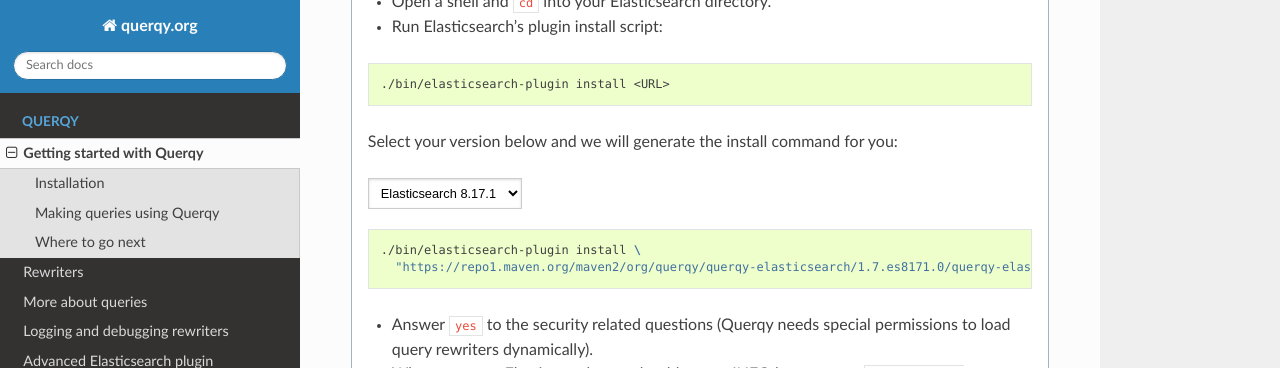
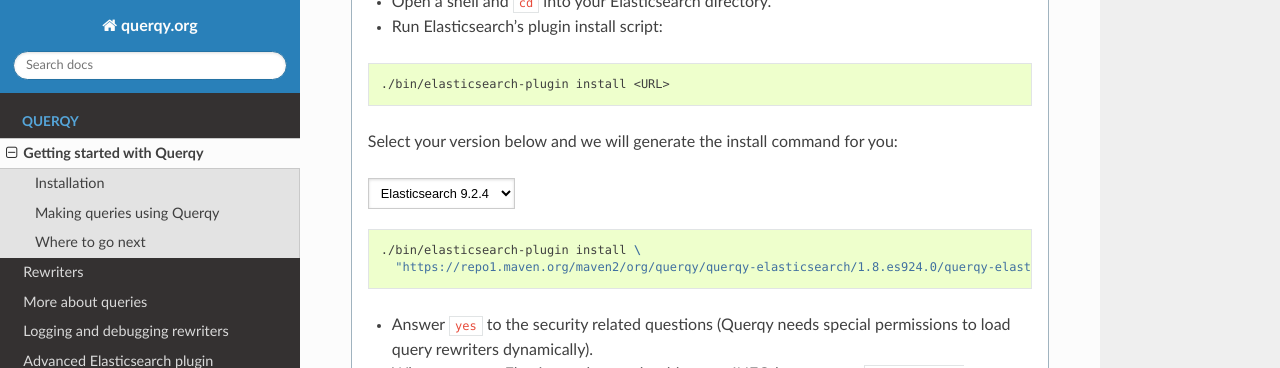
Before and after one commit to querqy/querqy-docs, a Sphinx documentation site: the page built from docs/source/querqy/index.rst, in a window 1280 px wide and 900 px high, scrolled down 671 px. Shown: the top 368 px of the window. Built offline with Sphinx 7.4.7 and the Read the Docs theme 3.1.0, drawn with Linux system fonts in a browser that asks for light colours; formulas are drawn with MathJax 3; part of the change alters nothing that is shown.

Commit message:
Update Elasticsearch version dropdown with latest releases
Add ES 9.2.4 (1.8.es924.0), 9.0.4 (1.8.es904.0), and 8.18.4
(1.7.es8184.0). Update pre-filled install command to latest 9.2.4.
Versions sourced from Maven Central querqy-elasticsearch metadata.

Co-Authored-By: Claude Sonnet 4.6 <noreply@anthropic.com>

```diff
--- a/docs/source/querqy/index.rst
+++ b/docs/source/querqy/index.rst
@@ -43,7 +43,10 @@ Installation
 
         <select class="es-url-select"
           onChange="setESURL(this.options[this.selectedIndex].value);">
-          <option value="https://repo1.maven.org/maven2/org/querqy/querqy-elasticsearch/1.7.es8171.0/querqy-elasticsearch-1.7.es8171.0.zip">Elasticsearch 8.17.1</option>
+          <option value="https://repo1.maven.org/maven2/org/querqy/querqy-elasticsearch/1.8.es924.0/querqy-elasticsearch-1.8.es924.0.zip">Elasticsearch 9.2.4</option>
+          <option value="https://repo1.maven.org/maven2/org/querqy/querqy-elasticsearch/1.8.es904.0/querqy-elasticsearch-1.8.es904.0.zip">9.0.4</option>
+          <option value="https://repo1.maven.org/maven2/org/querqy/querqy-elasticsearch/1.7.es8184.0/querqy-elasticsearch-1.7.es8184.0.zip">8.18.4</option>
+          <option value="https://repo1.maven.org/maven2/org/querqy/querqy-elasticsearch/1.7.es8171.0/querqy-elasticsearch-1.7.es8171.0.zip">8.17.1</option>
           <option value="https://repo1.maven.org/maven2/org/querqy/querqy-elasticsearch/1.7.es8150.0/querqy-elasticsearch-1.7.es8150.0.zip">8.15.0</option>
           <option value="https://repo1.maven.org/maven2/org/querqy/querqy-elasticsearch/1.7.es8114.0/querqy-elasticsearch-1.7.es8114.0.zip">8.11.4</option>
           <option value="https://repo1.maven.org/maven2/org/querqy/querqy-elasticsearch/1.7.es892.0/querqy-elasticsearch-1.7.es892.0.zip">8.9.2</option>
@@ -56,46 +59,22 @@ Installation
           <option value="https://repo1.maven.org/maven2/org/querqy/querqy-elasticsearch/1.6.es801.0/querqy-elasticsearch-1.6.es801.0.zip">8.0.1</option>
 
           <option value="https://repo1.maven.org/maven2/org/querqy/querqy-elasticsearch/1.5.es71711.0/querqy-elasticsearch-1.5.es71711.0.zip">7.17.11</option>
-
           <option value="https://repo1.maven.org/maven2/org/querqy/querqy-elasticsearch/1.5.es7162.0/querqy-elasticsearch-1.5.es7162.0.zip">7.16.2</option>
-
           <option value="https://repo1.maven.org/maven2/org/querqy/querqy-elasticsearch/1.5.es7140.0/querqy-elasticsearch-1.5.es7140.0.zip">7.14.0</option>
-
-
           <option value="https://repo1.maven.org/maven2/org/querqy/querqy-elasticsearch/1.4.es7134.0/querqy-elasticsearch-1.4.es7134.0.zip">7.13.4</option>
-
-
           <option value="https://repo1.maven.org/maven2/org/querqy/querqy-elasticsearch/1.4.es7121.1/querqy-elasticsearch-1.4.es7121.1.zip">7.12.1</option>
-
           <option value="https://repo1.maven.org/maven2/org/querqy/querqy-elasticsearch/1.4.es7112.2/querqy-elasticsearch-1.4.es7112.2.zip">7.11.2</option>
-
           <option value="https://repo1.maven.org/maven2/org/querqy/querqy-elasticsearch/1.4.es7102.1/querqy-elasticsearch-1.4.es7102.1.zip">7.10.2</option>
-
           <option value="https://repo1.maven.org/maven2/org/querqy/querqy-elasticsearch/1.4.es793.1/querqy-elasticsearch-1.4.es793.1.zip">7.9.3</option>
-
-
           <option value="https://repo1.maven.org/maven2/org/querqy/querqy-elasticsearch/1.4.es781.1/querqy-elasticsearch-1.4.es781.1.zip">7.8.1</option>
-
-
           <option value="https://repo1.maven.org/maven2/org/querqy/querqy-elasticsearch/1.4.es771.1/querqy-elasticsearch-1.4.es771.1.zip">7.7.1</option>
-
           <option value="https://repo1.maven.org/maven2/org/querqy/querqy-elasticsearch/1.4.es762.1/querqy-elasticsearch-1.4.es762.1.zip">7.6.2</option>
-
-
           <option value="https://repo1.maven.org/maven2/org/querqy/querqy-elasticsearch/1.4.es752.1/querqy-elasticsearch-1.4.es752.1.zip">7.5.2</option>
-
           <option value="https://repo1.maven.org/maven2/org/querqy/querqy-elasticsearch/1.4.es742.1/querqy-elasticsearch-1.4.es742.1.zip">7.4.2</option>
-
           <option value="https://repo1.maven.org/maven2/org/querqy/querqy-elasticsearch/1.4.es732.1/querqy-elasticsearch-1.4.es732.1.zip">7.3.2</option>
-
-
           <option value="https://repo1.maven.org/maven2/org/querqy/querqy-elasticsearch/1.4.es721.1/querqy-elasticsearch-1.4.es721.1.zip">7.2.1</option>
-
-
           <option value="https://repo1.maven.org/maven2/org/querqy/querqy-elasticsearch/1.0.es711.0/querqy-elasticsearch-1.0.es711.0.zip">7.1.1 (deprecated)</option>
-
           <option value="https://repo1.maven.org/maven2/org/querqy/querqy-elasticsearch/1.0.es701.0/querqy-elasticsearch-1.0.es701.0.zip">7.0.1 (deprecated)</option>
-
         </select>
         <br/>
         <br/>
@@ -105,7 +84,7 @@ Installation
       .. code-block:: shell
 
         ./bin/elasticsearch-plugin install \
-          "https://repo1.maven.org/maven2/org/querqy/querqy-elasticsearch/1.7.es8171.0/querqy-elasticsearch-1.7.es8171.0.zip"
+          "https://repo1.maven.org/maven2/org/querqy/querqy-elasticsearch/1.8.es924.0/querqy-elasticsearch-1.8.es924.0.zip"
 
       * Answer :code:`yes` to the security related questions (Querqy needs special
         permissions to load query rewriters dynamically).
```
